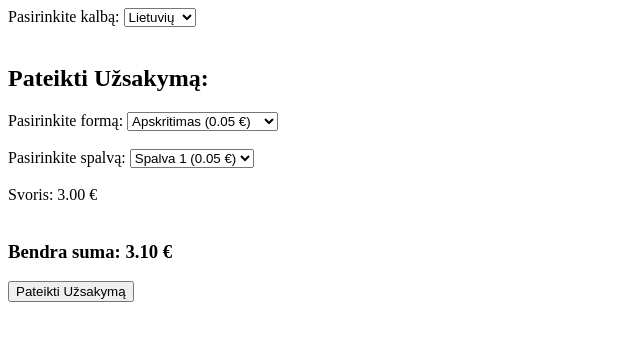
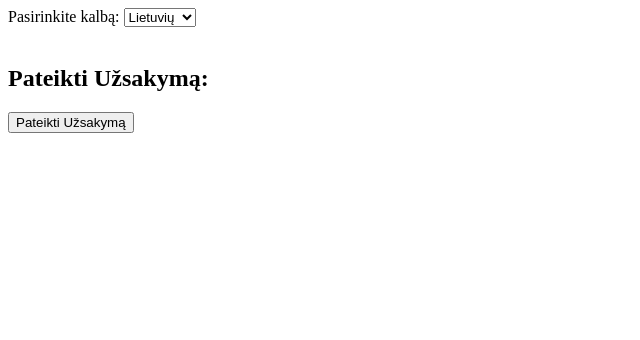
Before and after one commit to Airidaslab/Airidaslab.github.io, a plain HTML site: page index.html in a window 1280 px wide. Shown: the whole page, without its empty margins (0-640 px from the left). Drawn offline with Linux system fonts and the light colour scheme.

Commit message:
index.html

```diff
--- a/index.html
+++ b/index.html
@@ -20,69 +20,33 @@
   <!-- Form Title -->
   <h2 id="formPrompt">Pateikti Užsakymą:</h2>
 
-  <!-- Shape Selection -->
-  <label for="shapeSelect">Pasirinkite formą:</label>
-  <select id="shapeSelect" onchange="calculateTotal()">
-    <option value="circle">Apskritimas (0.05 €)</option>
-    <option value="triangle">Trikampis (0.15 €)</option>
-    <option value="standard">Standartas (0.10 €)</option>
-    <option value="rectangle">Stačiakampis (0.20 €)</option>
-  </select>
-
-  <br><br>
-
-  <!-- Color Selection (all colors 0.05 € for now) -->
-  <label for="colorSelect">Pasirinkite spalvą:</label>
-  <select id="colorSelect" onchange="calculateTotal()">
-    <option value="color1">Spalva 1 (0.05 €)</option>
-    <option value="color2">Spalva 2 (0.05 €)</option>
-    <option value="color3">Spalva 3 (0.05 €)</option>
-  </select>
-
-  <br><br>
-
-  <!-- Grams (fixed cost of 3 euros) -->
-  <label for="grams">Svoris:</label>
-  <span id="gramsCost">3.00 €</span>
-
-  <br><br>
-
-  <!-- Display Total Price -->
-  <h3 id="totalPrice">Bendra suma: 0.00 €</h3>
-
-  <!-- Submit Button (No Redirection) -->
-  <button type="button" id="submitOrderButton" onclick="showPrice()">Pateikti Užsakymą</button>
+  <!-- Link to Google Form (Updated Dynamically) -->
+  <a id="submitButton" href="#" target="_blank">
+    <button type="button" id="submitOrderButton">Pateikti Užsakymą</button>
+  </a>
 
   <script>
+    // Form links for each language
+    const formLinks = {
+      lt: "https://docs.google.com/forms/d/e/1FAIpQLSeQ2G2snJXhXM479lPHztG8BSpLH7aRW34J6cabiT_qarDCQw/viewform?usp=sf_link",  // Lithuanian Form
+      en: "https://docs.google.com/forms/d/e/1FAIpQLSfXzpYcX14NsIB5hX4vs1Z10l_Ug8NG4p7pxI9oS3MdO1CwJw/viewform?usp=sf_link",  // English Form
+      ru: "https://docs.google.com/forms/d/e/1FAIpQLScBQH9tukzGeAiO1uLoTbGTZvjNCeLgbu6MviahNWI5BolJ6w/viewform?usp=sf_link"   // Russian Form
+    };
+
     // Translations for each language
     const translations = {
       lt: {
         formPrompt: "Pateikti Užsakymą:",
-        submitButton: "Pateikti Užsakymą",
-        priceMessage: "Galutinė kaina:"
+        submitButton: "Pateikti Užsakymą"
       },
       en: {
         formPrompt: "Submit Order:",
-        submitButton: "Submit Order",
-        priceMessage: "Final Price:"
+        submitButton: "Submit Order"
       },
       ru: {
         formPrompt: "Отправить заказ:",
-        submitButton: "Отправить заказ",
-        priceMessage: "Итоговая цена:"
+        submitButton: "Отправить заказ"
       }
-    };
-
-    // Prices for each option
-    const prices = {
-      shapes: {
-        circle: 0.05,
-        triangle: 0.15,
-        standard: 0.10,
-        rectangle: 0.20
-      },
-      color: 0.05,   // Fixed price for color
-      grams: 3.00    // Fixed grams cost
     };
 
     // Function to switch languages
@@ -92,33 +56,14 @@
       // Update the text on the page
       document.getElementById("formPrompt").innerText = translations[selectedLanguage].formPrompt;
       document.getElementById("submitOrderButton").innerText = translations[selectedLanguage].submitButton;
-    }
 
-    // Calculate total price based on selections
-    function calculateTotal() {
-      const selectedShape = document.getElementById("shapeSelect").value;
-
-      // Calculate total based on selected options
-      const shapePrice = prices.shapes[selectedShape] || 0;
-      const colorPrice = prices.color;  // Fixed price for color
-      const gramsPrice = prices.grams;  // Fixed price for grams
-
-      const total = shapePrice + colorPrice + gramsPrice;
-
-      // Display the total price
-      document.getElementById("totalPrice").innerText = `Bendra suma: ${total.toFixed(2)} €`;
-    }
-
-    // Show price in an alert when submitting
-    function showPrice() {
-      const totalText = document.getElementById("totalPrice").innerText;
-      alert(`${totalText}\nAtminkite šią kainą užsakant.`);
+      // Update the Google Form link based on selected language
+      document.getElementById("submitButton").href = formLinks[selectedLanguage];
     }
 
     // Initialize the language on page load
     window.onload = function() {
       switchLanguage(); // Ensure default language is applied on page load
-      calculateTotal(); // Calculate total with default values
     };
   </script>
 
```
